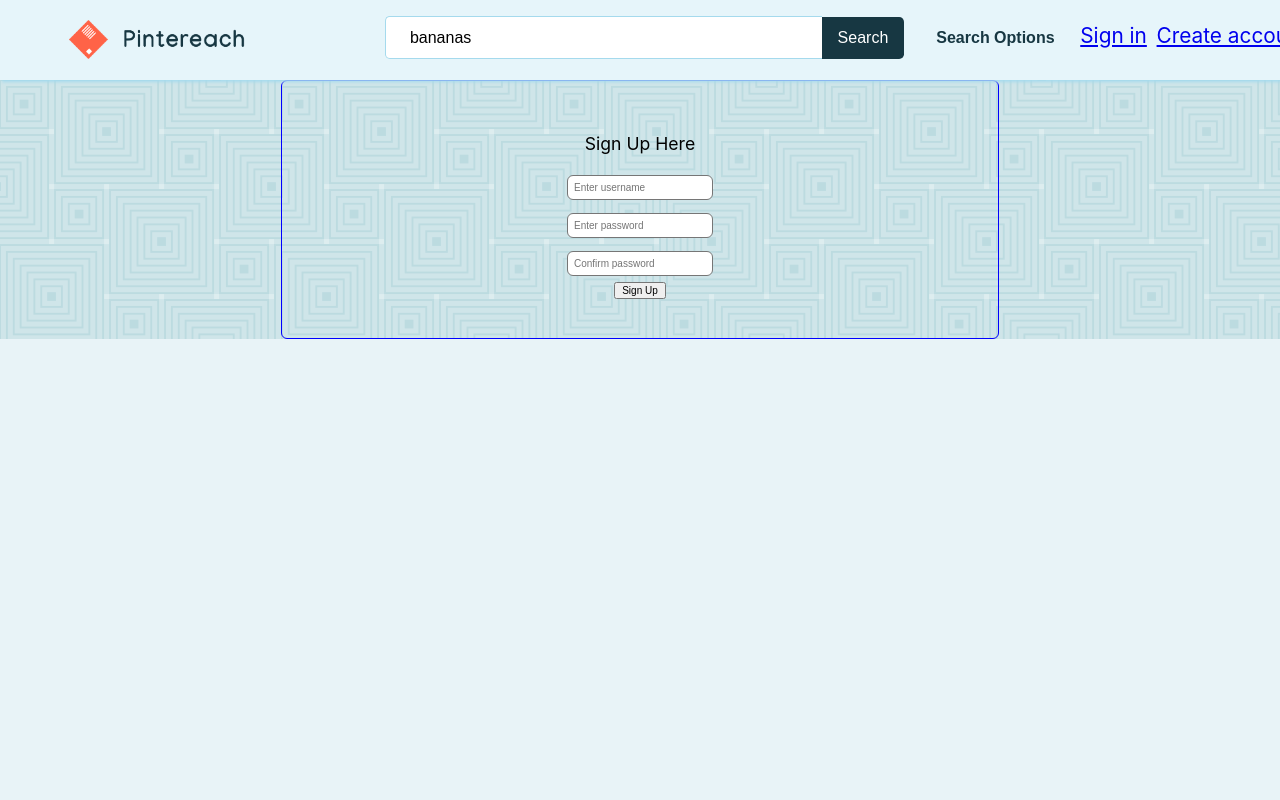
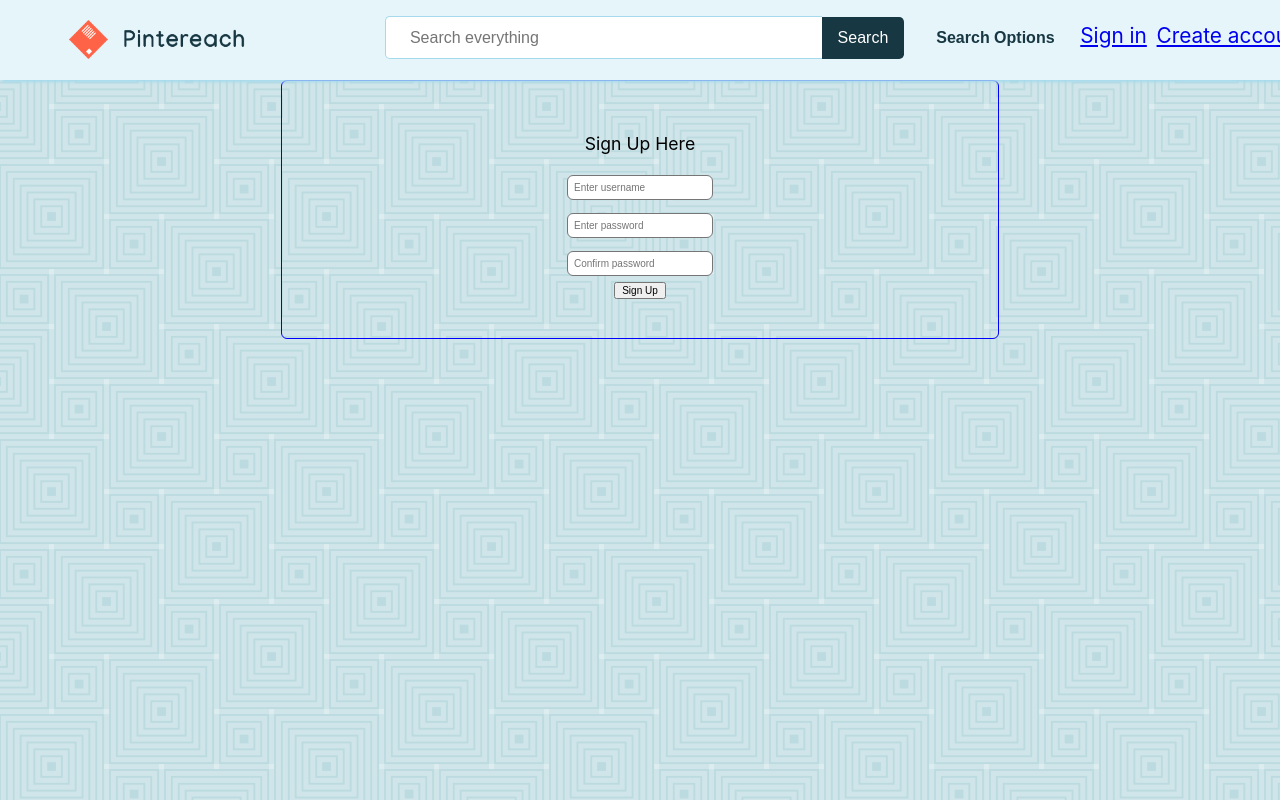
Before and after one commit to Build-Week-Pintereach-1/Front-end, a React (Create React App) app in the folder pintereach-fe/: page /SignUp in a window 1280 px wide. Built offline with nearby package versions, Linux system fonts and the light colour scheme.

Commit message:
Search now redirects if you access it on non-home pages.

```diff
--- a/pintereach-fe/src/App.js
+++ b/pintereach-fe/src/App.js
@@ -13,11 +13,14 @@ import SavedCard from './components/SavedCard';
 import DisplayArticleBoard from './components/DisplayArticleBoard';
 
 function App() {
-  const [search, setSearch] = useState("everything: bananas")
+  const [search, setSearch] = useState("")
   const [loggedIn, setLoggedIn] = useState(localStorage.getItem("token") || false)
   return (
     <div className="App">
-      <Header search={search} setSearch={setSearch} />
+  {/*<Header search={search} setSearch={setSearch} />*/}
+      <Route path="/" render={props => (
+        <Header search={search} setSearch={setSearch} {...props} />
+      )} />
       <div>
         <Route exact path="/" render = {props => (
           <ArticleList
--- a/pintereach-fe/src/components/SearchForm.js
+++ b/pintereach-fe/src/components/SearchForm.js
@@ -1,5 +1,6 @@
 import React, { useState } from 'react'
 import styled from 'styled-components'
+import { BrowserRouter as Router, Link } from 'react-router-dom'
 
 import { Colors } from './StyleVariables'
 
@@ -84,11 +85,22 @@ const SearchBtn = styled.button`
     }
 `;
 
+const redirect = () => {
+    if (window.location.pathname !== "/") {
+      return window.location = "/"
+    }
+    console.log("window location" , window.location)
+}
+
+
+
+
+
 
 function SearchForm ({setSearch}) {
     const [advSearch, setAdvSearch] = useState(false)
     const [tempSearch, setTempSearch] = useState({
-        everything: "bananas",
+        everything: "",
         title: "",
         author: "",
         journal: "",
@@ -146,6 +158,7 @@ function SearchForm ({setSearch}) {
 
         console.log("new Array: ", newArray)
         setSearch(newArray)
+        redirect()
     }
 
     return (
@@ -159,7 +172,11 @@ function SearchForm ({setSearch}) {
                         placeholder="Search everything"
                         value={tempSearch.everything}
                         onChange={handleChange}></Input>
-                    <SearchBtn type="submit">Search</SearchBtn>
+
+                        <SearchBtn type="submit">Search</SearchBtn>
+
+
+
                 </div>
 
 
--- a/pintereach-fe/src/index.css
+++ b/pintereach-fe/src/index.css
@@ -109,9 +109,9 @@ h3{
   background-color: white;
 }
 
-
-.App {
-  background-image: url('./assets/images/Tortoise-Shell.svg')
+body {
+  background-image: url('./assets/images/Tortoise-Shell.svg');
+  height: 100%;
 }
 
 .article-card a{
```
